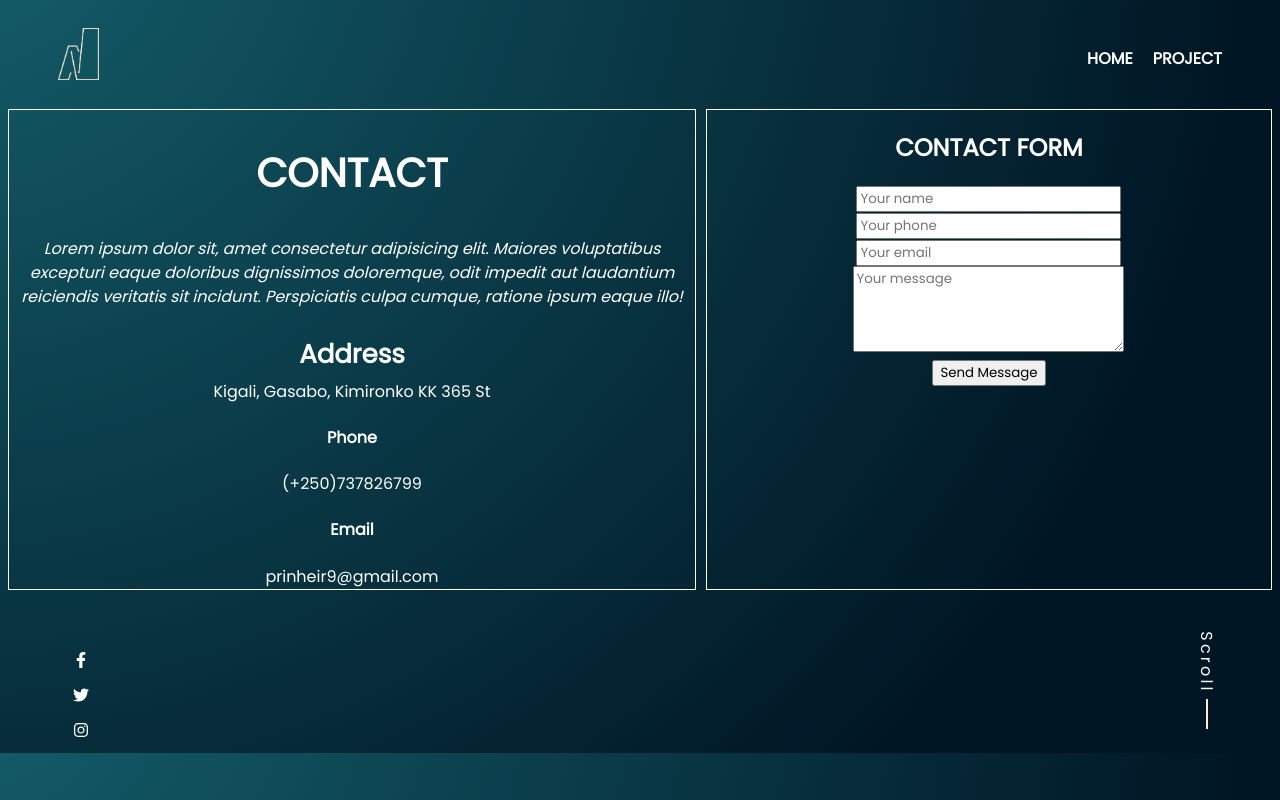
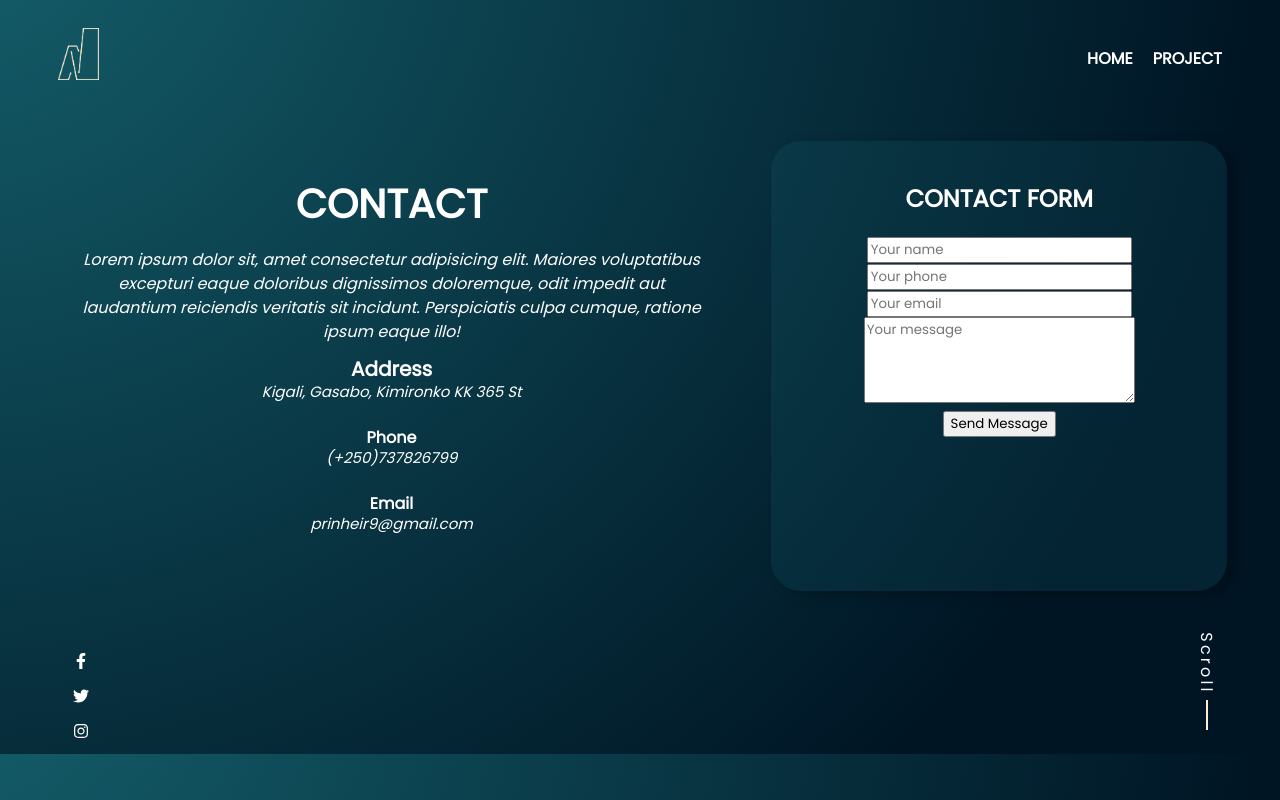
Before and after one commit to sarazaToussaint/Nassaty, a React (Create React App) app: page /Contact in a window 1280 px wide. Built offline with nearby package versions, Linux system fonts and the light colour scheme.

Commit message:
Style the all text

```diff
--- a/src/component/Contact.module.css
+++ b/src/component/Contact.module.css
@@ -1,36 +1,51 @@
 .contactContainer {
   display: flex;
-  gap: 10px;
+  gap: 1rem;
+  padding-top: 2rem;
 }
 
 .contactText {
   width: 43.75rem;
   text-align: center;
-  border: solid 1px #fff;
+  margin-left: 50px;
+  padding: 0 20px;
 }
 
 .contactForm {
-  width: 36rem;
-  border: solid 1px #fff;
+  /* width: 576px; */
+  width: 30rem;
+  height: 450px;
   text-align: center;
+  margin-right: 2.8rem;
+  background: rgba(21, 97, 109, 0.2);
+  box-shadow: 10px 4px 14px rgba(0, 0, 0, 0.25);
+  border-radius: 30px;
+  padding: 20px 0;
+  margin-left: 30px;
 }
 
 .paragrap {
   font-style: italic;
   font-weight: 400;
   font-size: 16px;
+  text-align: center;
   line-height: 24px;
-  text-align: center;
+  margin-top: -20px;
   color: #fff;
 }
 
 .address h3 {
   font-style: normal;
   font-weight: 600;
-  font-size: 26px;
+  font-size: 20px;
   text-align: center;
   color: #fff;
-  margin-bottom: 5px;
+  margin-top: -6px;
+  margin-bottom: -5px;
+}
+
+.address h4 {
+  margin-bottom: -5px;
 }
 
 .contactText h2 {
@@ -39,3 +54,10 @@
   font-size: 40px;
   color: #fff;
 }
+
+.address span {
+  font-style: italic;
+  font-weight: 200;
+  font-size: 15px;
+  text-align: center;
+}
```
